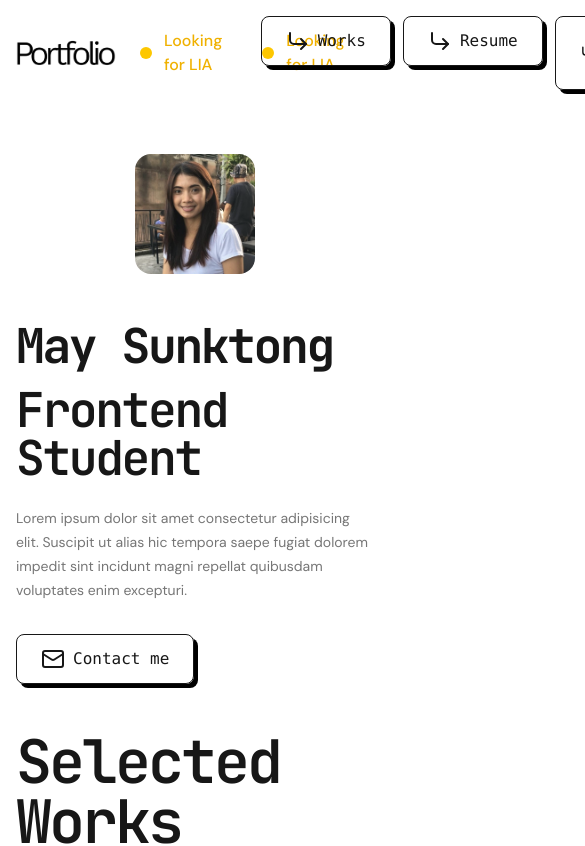
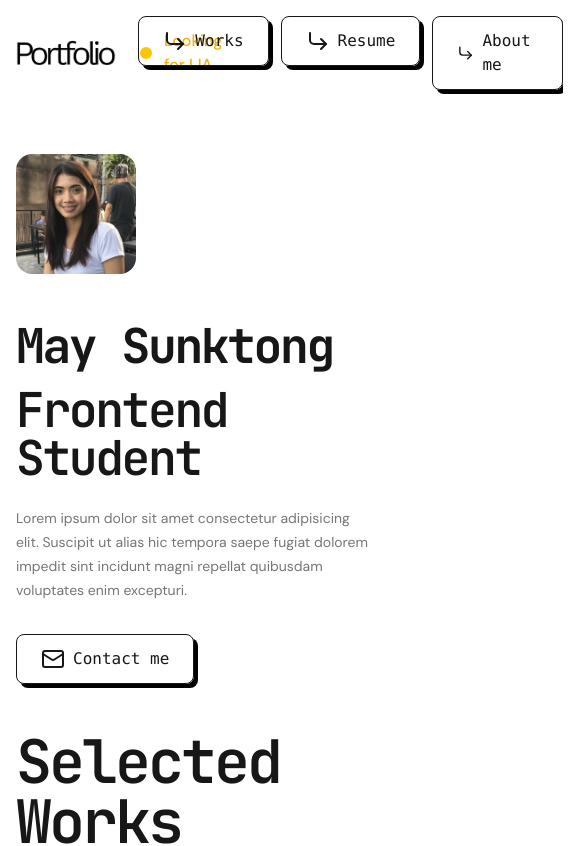
Before and after one commit to maysunktong/portfolio, a Next.js app: page / in a window 390 px wide. Shown: the top 846 px of the page, 585 px wide, since content can reach past the window. Built offline with nearby package versions, Linux system fonts and the light colour scheme.

Commit message:
adjust profile img and delete status indi

```diff
--- a/components/HeroBanner.tsx
+++ b/components/HeroBanner.tsx
@@ -6,10 +6,9 @@ export default function HeroBanner() {
   return (
     <section className="w-full md:w-3/4 lg:w-2/3">
       {/* Profile */}
-      <div className="pt-12 md:pt-16 pb-6 flex justify-center md:justify-start">
+      <div className="pt-12 md:pt-16 pb-6 flex justify-start items-center">
         <ProfileImage />
       </div>
-
       {/* Text Content */}
       <div className="space-y-4 md:space-y-3 py-6">
         <h1 className="font-jet text-5xl md:text-6xl lg:text-7xl font-bold tracking-tighter  dark:text-white">
--- a/components/Navigation.tsx
+++ b/components/Navigation.tsx
@@ -14,7 +14,6 @@ export default function Navigation() {
           height={100}
           className="block dark:hidden"
         />
-      {/* Dark mode image */}
         <Image
           src="/logo/logo-dark.png"
           alt="logo"
@@ -22,7 +21,6 @@ export default function Navigation() {
           height={100}
           className="hidden dark:block"
         />
-      <StatusIndicator status="lia" />
         <StatusIndicator status="lia" />
       </Link>
       <nav>
```
Lines whose indentation alone changed are shown as unchanged.
